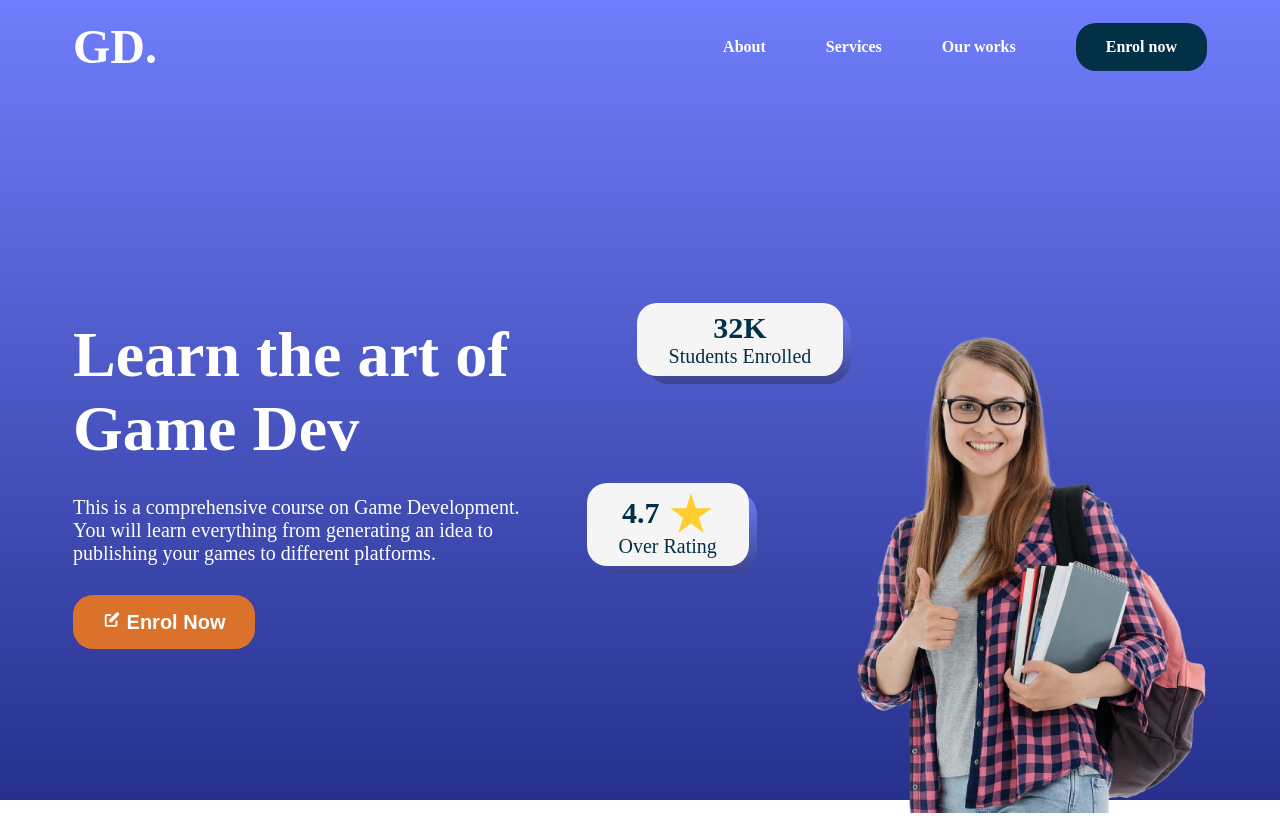
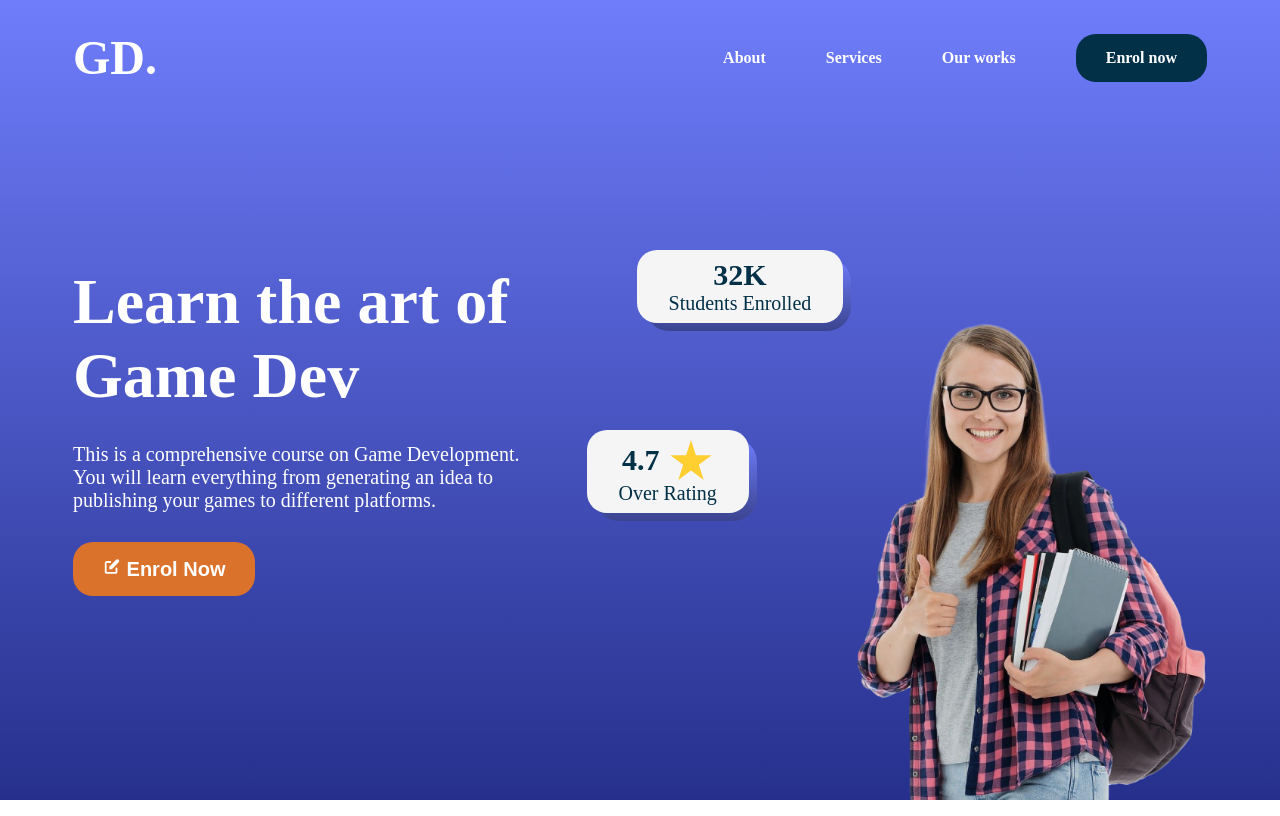
Before and after one commit to redside2404/danh-gia-html, a plain HTML site: page index.html in a window 1280 px wide. Shown: the top 816 px of the page. Drawn offline with Linux system fonts and the light colour scheme.

Commit message:
done PC project

```diff
--- a/style.scss
+++ b/style.scss
@@ -76,8 +76,10 @@
             display: flex;
             justify-content: space-between;
             align-items: center;
-            padding: 19px 0;
-
+            padding: 30px 0;
+            position: fixed;
+            width: 1134px;
+            z-index: 100;
 
             h2 {
                 font-size: 3rem;
@@ -117,7 +119,7 @@
             justify-content: space-between;
             align-items: center;
             padding-top: 60px;
-            height: 90vh;
+            height: 100vh;
 
 
             .intro__left {
```
Also changed, not shown: style.css, 1 other file.
